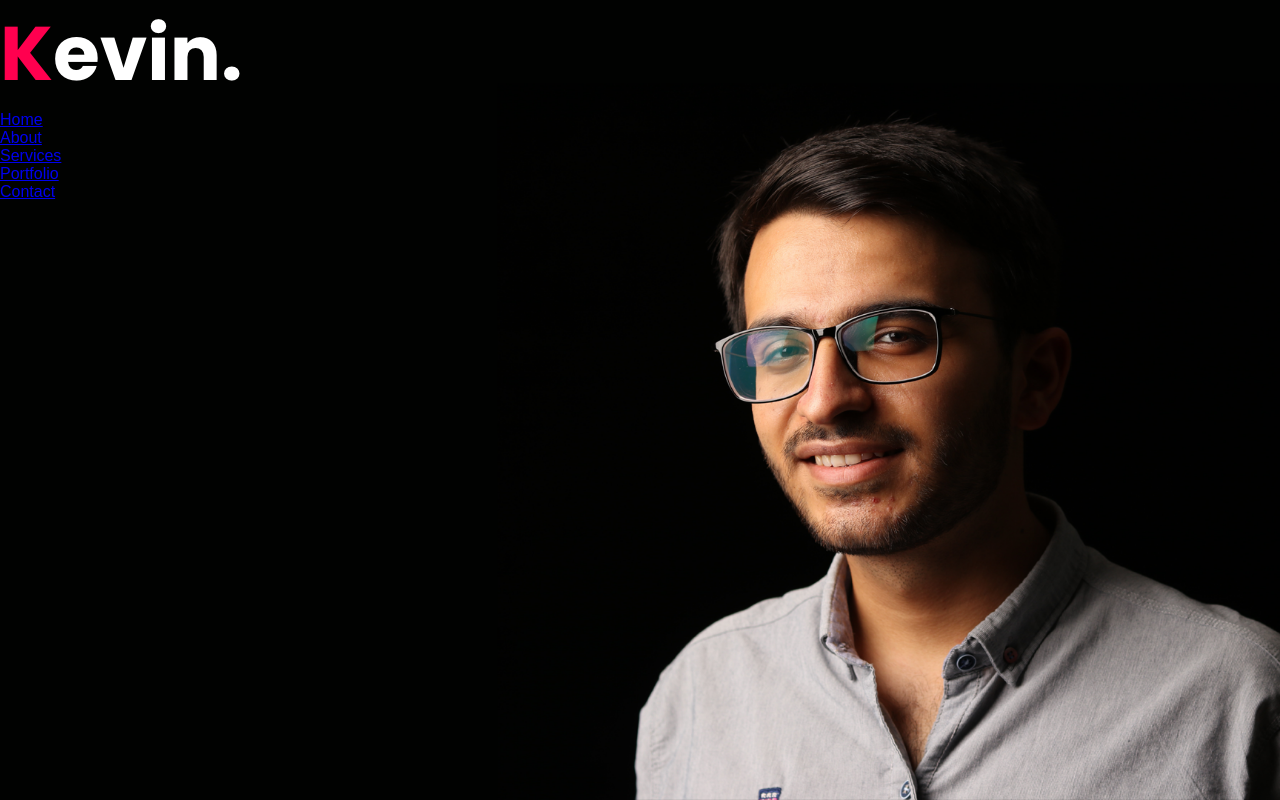
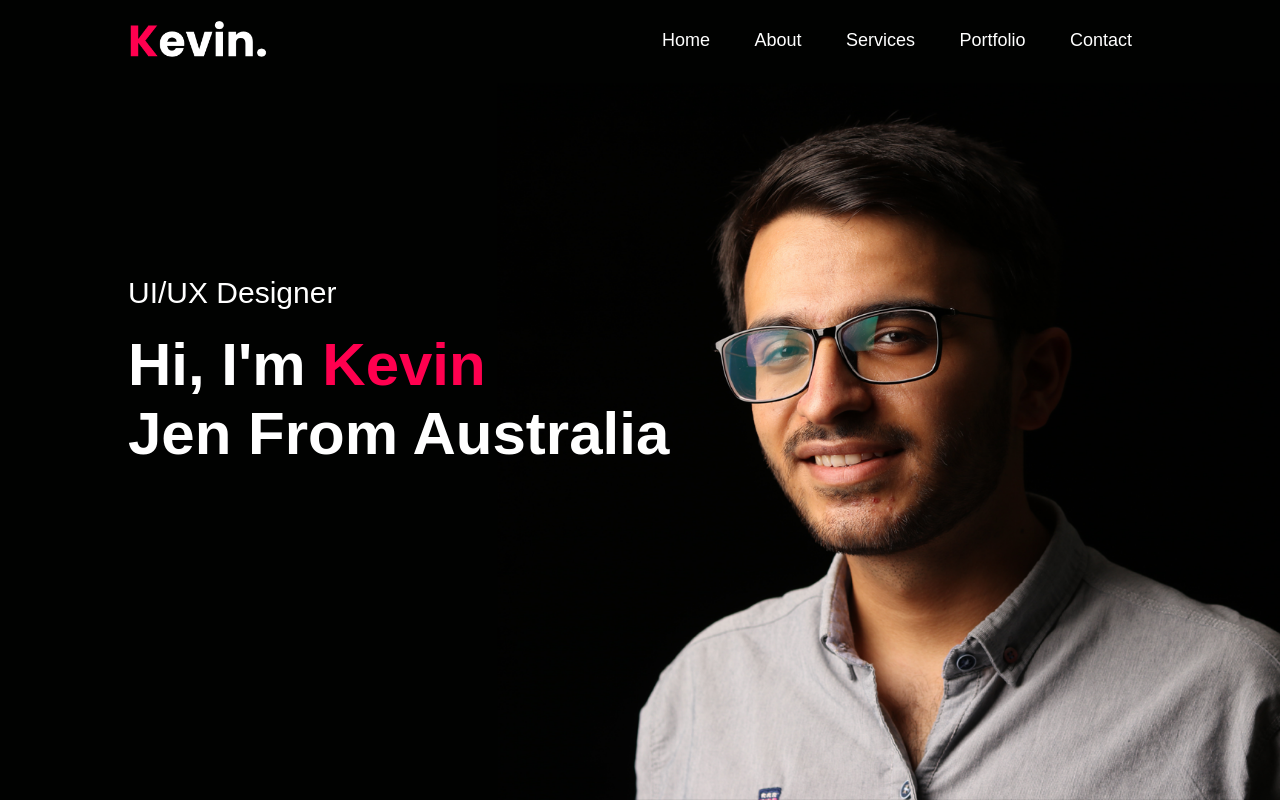
Before and after one commit to phinshen/portfolio-project, a website: page index.html in a window 1280 px wide. Drawn offline with Linux system fonts and the light colour scheme.

Commit message:
Added header section of website

```diff
--- a/index.html
+++ b/index.html
@@ -19,8 +19,11 @@
         <li><a href="#">Contact</a></li>
       </ul>
     </nav>
+    <div class="header-text">
+      <p>UI/UX Designer</p>
+      <h1>Hi, I'm <span>Kevin</span><br>Jen From Australia</h1>
+    </div>
   </div>
-
 </div>
 
 </body>
--- a/style.css
+++ b/style.css
@@ -17,3 +17,61 @@ body {
   background-size: cover;
   background-position: center;
 }
+
+.container {
+  padding: 10px 10%;
+}
+
+nav {
+  display: flex;
+  align-items: center;
+  justify-content: space-between;
+  flex-wrap: wrap;
+}
+
+.logo {
+  width: 140px;
+}
+
+nav ul li {
+  display: inline-block;
+  list-style: none;
+  margin: 10px 20px;
+}
+
+nav ul li a {
+  color: white;
+  text-decoration: none;
+  font-size: 18px;
+  position: relative;
+}
+
+nav ul li a::after{
+  content: '';
+  width: 0;
+  height: 3px;
+  background: #ff004f;
+  position: absolute;
+  left: 0;
+  bottom: -6px;
+  transition: 0.5s;
+}
+
+nav ul li a:hover::after{
+  width: 100%;
+}
+
+.header-text{
+  margin-top: 20%;
+  font-size: 30px;
+
+}
+
+.header-text h1{
+  font-size: 60px;
+  margin-top: 20px;
+}
+
+.header-text h1 span {
+  color: #ff004f;
+}
```
